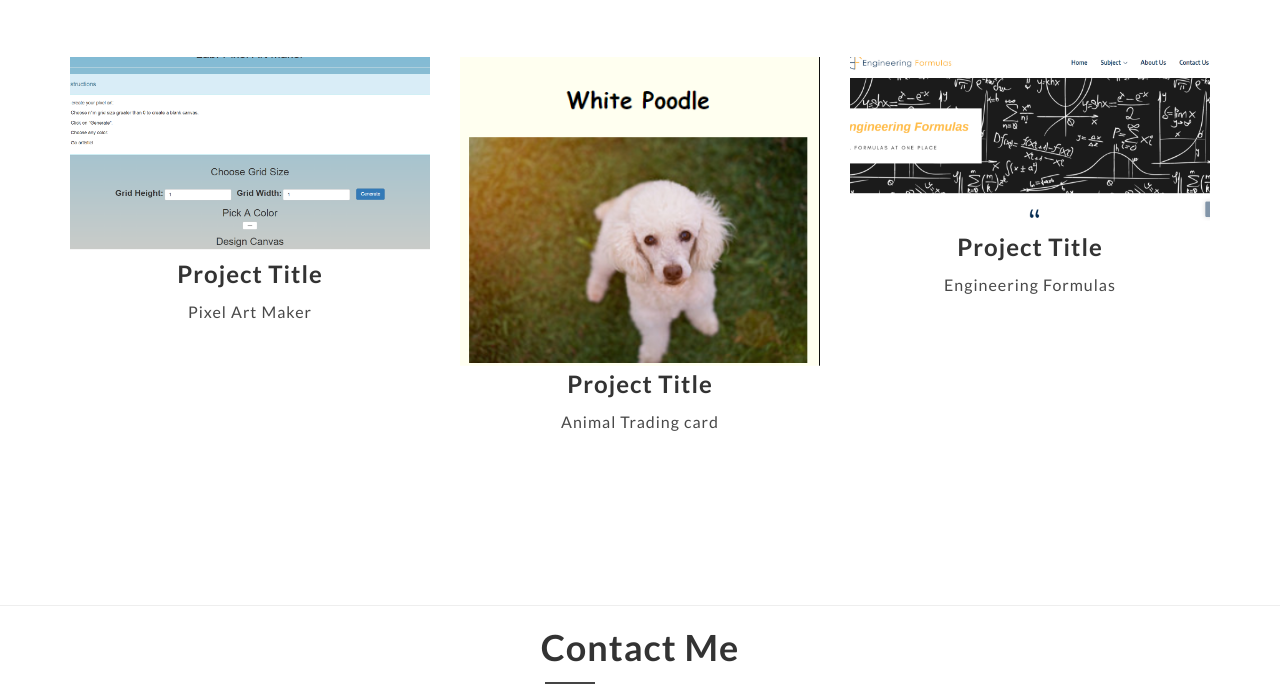
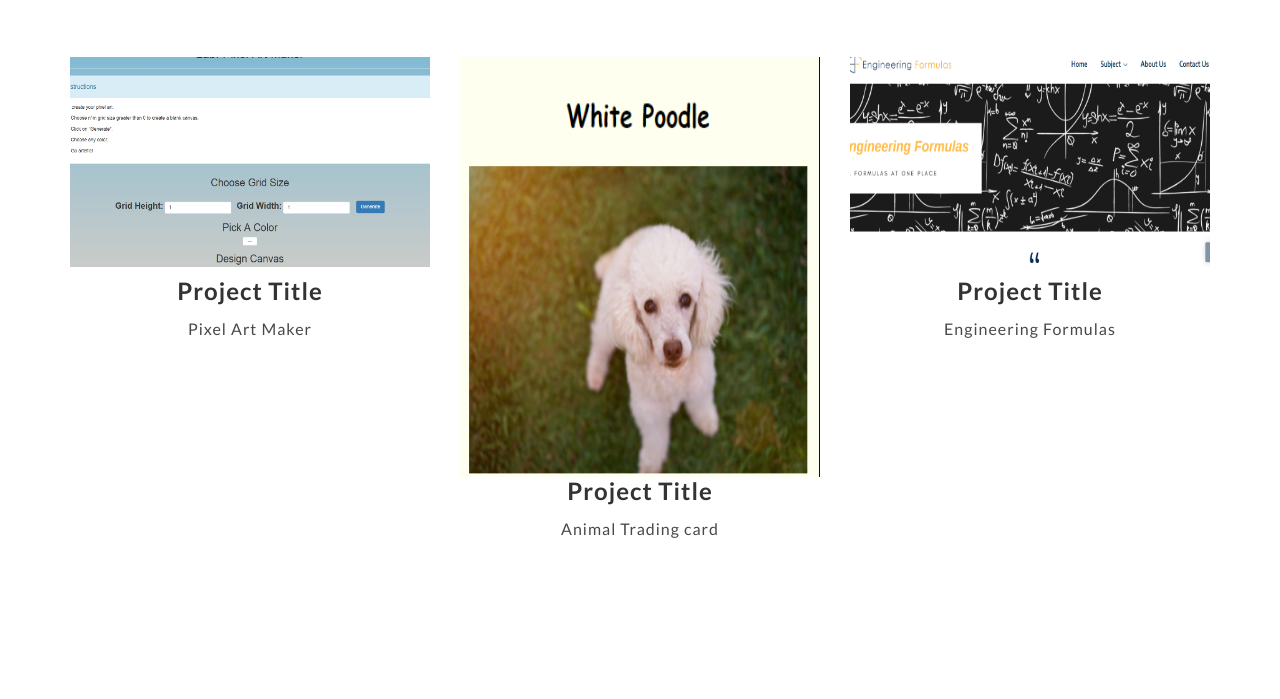
Before and after one commit to kavyahalani/My-Portfolio, a plain HTML site: page index.html in a window 1280 px wide. Shown: the part 2101-2800 px from the top of the page. Drawn offline with Linux system fonts and the light colour scheme.

Commit message:
final changes

```diff
--- a/assets/CSS/style.css
+++ b/assets/CSS/style.css
@@ -662,6 +662,18 @@ Work
 .pos{
 	position: absolute; left: 0px; top: 0px;
 }
+#workImg1{
+	width: 100%;
+	height: 200px;
+}
+#workImg2{
+	width: 100%;
+	height: 400px;
+}
+#workImg3{
+	width: 100%;
+	height: 200px;
+}
 #work-list {
     margin-bottom: 40px;
 }
--- a/index.html
+++ b/index.html
@@ -238,7 +238,7 @@
                 <div class="col-sm-6 col-md-4 filtr-item design web pos">
                     <div class="single-work mb-10">
                         <a href="https://codepen.io/kavyahalani/pen/MGXmxp">
-                            <img src="assets/Images/pixelArt.png" alt="work-1" style="width: 100%, height:300px;">
+                            <img src="assets/Images/pixelArt.png" id="workImg1" alt="work-1">
                             <div class="project-name">
                                 <h3>Project Title</h3>
                                 <p class="project-name">Pixel Art Maker</p>
@@ -250,7 +250,7 @@
                 <div class="col-sm-6 col-md-4 filtr-item design web pos">
                     <div class="single-work mb-10">
                         <a href="https://codepen.io/kavyahalani/pen/LmZxdz">
-                            <img class="img-responsive" src="assets/Images/animal.png" alt="work-2" style="width: 100%, height:100px;">
+                            <img class="img-responsive" id="workImg2" src="assets/Images/animal.png" alt="work-2">
                             <div class="project-name">
                                 <h3>Project Title</h3>
                                 <p class="project-name">Animal Trading card</p>
@@ -262,7 +262,7 @@
                 <div class="col-sm-6 col-md-4 filtr-item design web pos">
                     <div class="single-work mb-10">
                         <a href="http://www.engineering-formula.com">
-                            <img src="assets/Images/ef.png" alt="work-3" style="width: 100%, height:600px;">
+                            <img src="assets/Images/ef.png" id="workImg3" alt="work-3">
                             <div class="project-name">
                                 <h3>Project Title</h3>
                                 <p class="project-name">Engineering Formulas</p>
```
